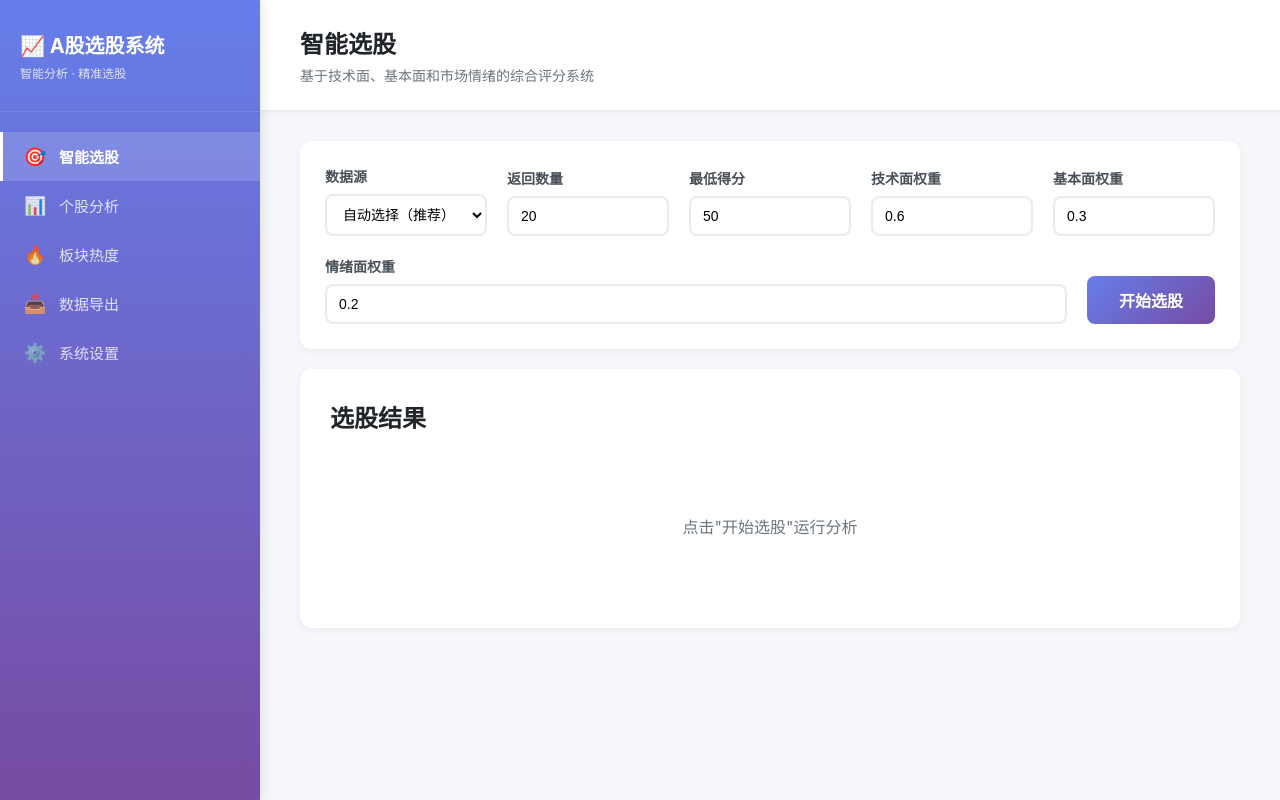
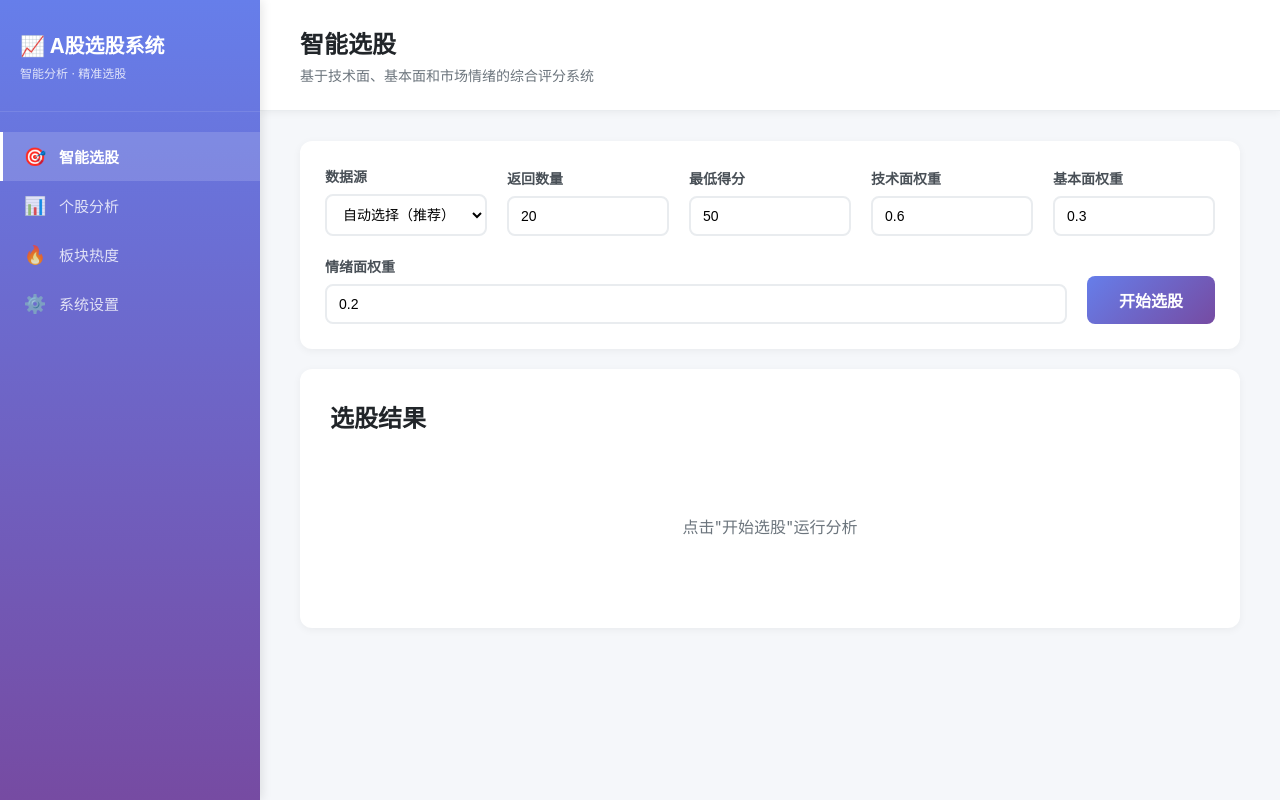
Before and after one commit to star9923/stock-selector, a Flask app: page / in a window 1280 px wide. Run offline with Flask 3, Linux system fonts and the light colour scheme; some libraries are stand-ins or nearby versions.

Commit message:
feat: 删除数据导出侧边栏

```diff
--- a/templates/index.html
+++ b/templates/index.html
@@ -543,10 +543,6 @@
                     <span class="icon">🔥</span>
                     <span>板块热度</span>
                 </div>
-                <div class="nav-item" onclick="switchTab('export')">
-                    <span class="icon">📥</span>
-                    <span>数据导出</span>
-                </div>
                 <div class="nav-item" onclick="switchTab('settings')">
                     <span class="icon">⚙️</span>
                     <span>系统设置</span>
@@ -679,17 +675,6 @@
                             <div id="sectorDetailContent"></div>
                         </div>
                     </div>
-                </div>
-            </div>
-
-            <!-- 数据导出页面 -->
-            <div id="exportTab" class="tab-content">
-                <div class="header">
-                    <h2>数据导出</h2>
-                    <p>导出选股结果和分析报告</p>
-                </div>
-                <div class="content-wrapper">
-                    <div class="empty">数据导出功能开发中...</div>
                 </div>
             </div>
 
@@ -873,8 +858,7 @@
                 'select': { nav: 0, content: 'selectTab' },
                 'analyze': { nav: 1, content: 'analyzeTab' },
                 'sector': { nav: 2, content: 'sectorTab' },
-                'export': { nav: 3, content: 'exportTab' },
-                'settings': { nav: 4, content: 'settingsTab' }
+                'settings': { nav: 3, content: 'settingsTab' }
             };
 
             const selected = tabMap[tab];
```
